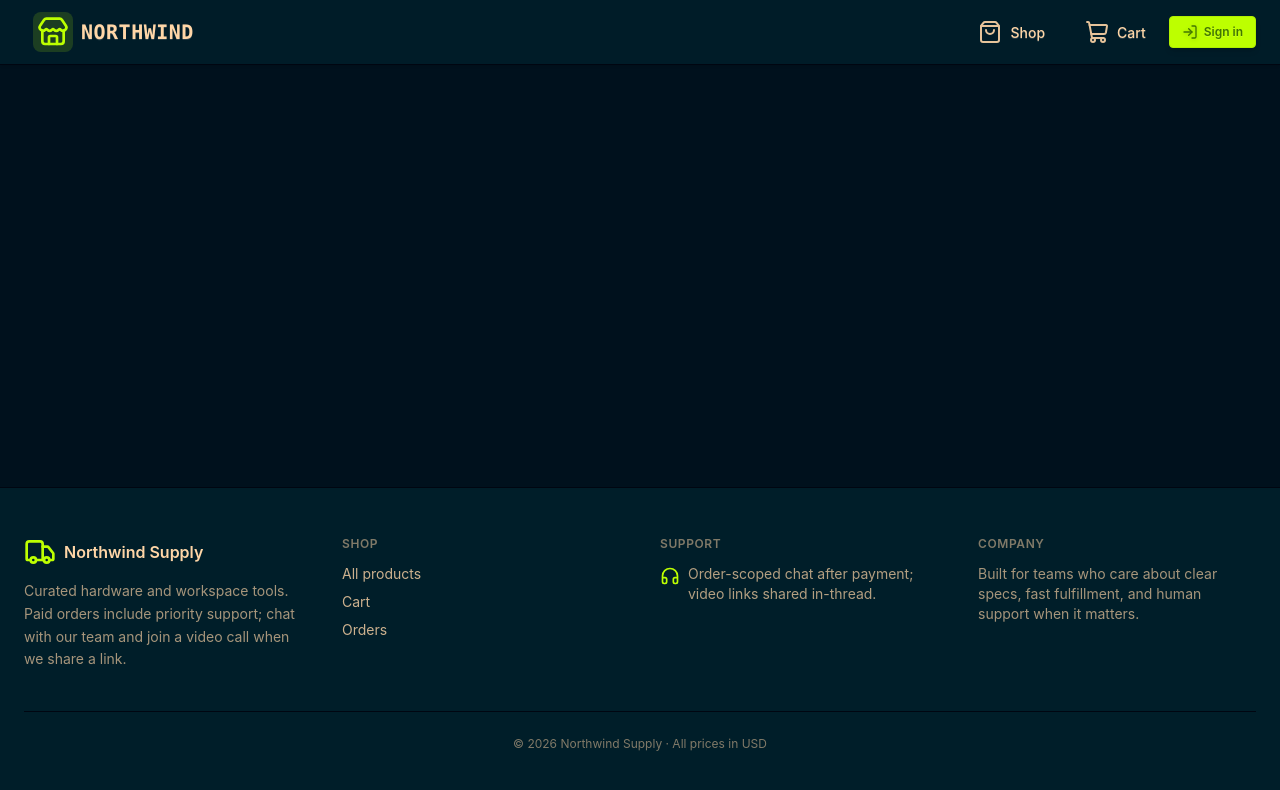
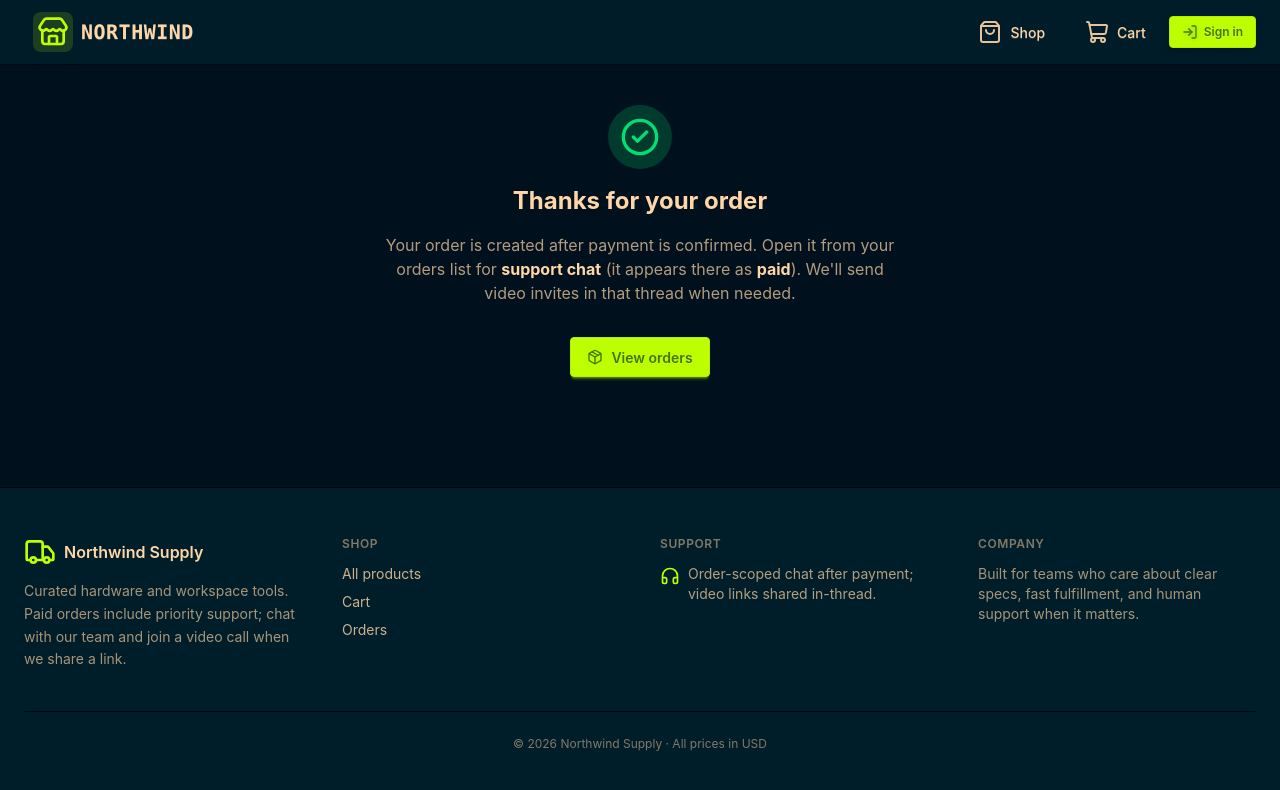
Before and after one commit to mahmud-ali-sakib/new-ecom, a React (Vite) app in the folder frontend/: page /checkout/return in a window 1280 px wide. Shown: the top 790 px of the page. Built offline with nearby package versions, Linux system fonts and the light colour scheme; no server answers.

Commit message:
feat: add CheckoutReturnPage component for order confirmation and cart clearing

```diff
--- a/frontend/src/App.jsx
+++ b/frontend/src/App.jsx
@@ -5,6 +5,7 @@
 import HomePage from "./pages/HomePage";
 import CartPage from "./pages/CartPage";
 import OrdersPage from "./pages/OrdersPage";
+import CheckoutReturnPage from "./pages/CheckoutReturnPage";
 
 function App() {
   const { isLoaded, isSignedIn } = useAuth();
@@ -18,6 +19,7 @@
           path="/orders"
           element={isSignedIn ? <OrdersPage /> : <Navigate to={"/"} replace />}
         />
+        <Route path="/checkout/return" element={<CheckoutReturnPage />} />
       </Routes>
     </Layout>
   );
--- /dev/null
+++ b/frontend/src/pages/CheckoutReturnPage.jsx
@@ -0,0 +1,49 @@
+import { Link, useSearchParams } from "react-router";
+import { useCart } from "../store/cart";
+import { useQueryClient } from "@tanstack/react-query";
+import { useEffect } from "react";
+import { CheckCircle2Icon, PackageIcon } from "lucide-react";
+
+function CheckoutReturnPage() {
+  const clearCart = useCart((s) => s.clear);
+
+  const [params] = useSearchParams();
+  const checkoutId = params.get("checkout_id");
+
+  const queryClient = useQueryClient();
+
+  useEffect(() => {
+    clearCart();
+    queryClient.invalidateQueries({ queryKey: ["orders"] });
+  }, [queryClient, clearCart]);
+
+  return (
+    <div className="mx-auto max-w-lg text-center">
+      <div className="avatar placeholder mx-auto mb-4">
+        <div className="w-16 rounded-full bg-success/20 text-success flex items-center justify-center">
+          <CheckCircle2Icon className="size-10" aria-hidden />
+        </div>
+      </div>
+
+      <h1 className="text-2xl font-bold text-base-content">Thanks for your order</h1>
+
+      <p className="mt-4 text-base-content/70">
+        Your order is created after payment is confirmed. Open it from your orders list for{" "}
+        <strong className="text-base-content">support chat</strong> (it appears there as{" "}
+        <strong className="text-base-content">paid</strong>). We&apos;ll send video invites in that
+        thread when needed.
+      </p>
+
+      {checkoutId ? (
+        <p className="mt-2 font-mono text-xs text-base-content/50">Checkout: {checkoutId}</p>
+      ) : null}
+
+      <Link to="/orders" className="btn btn-primary mt-8 gap-2">
+        <PackageIcon className="size-4" aria-hidden />
+        View orders
+      </Link>
+    </div>
+  );
+}
+
+export default CheckoutReturnPage;
```
